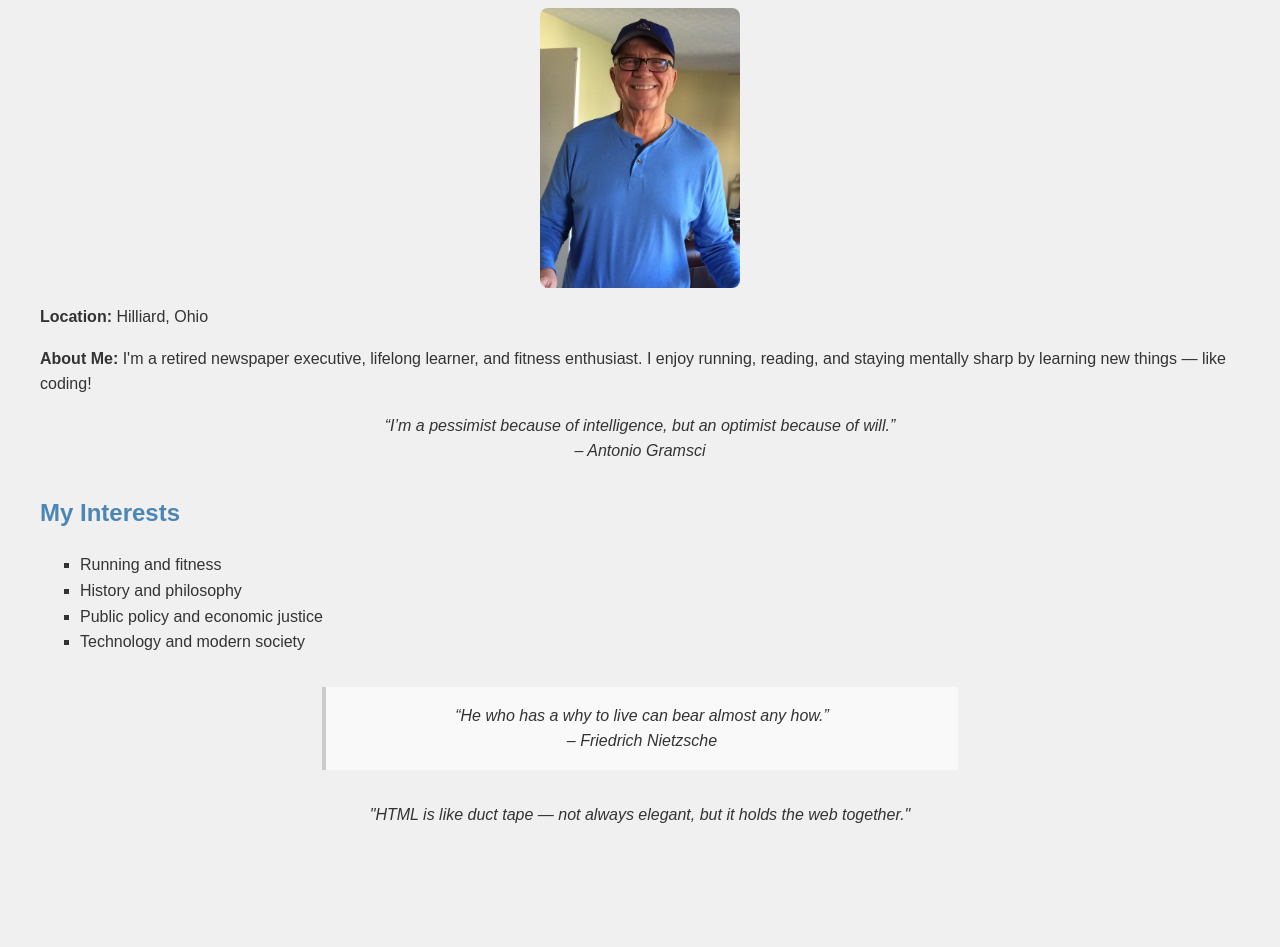
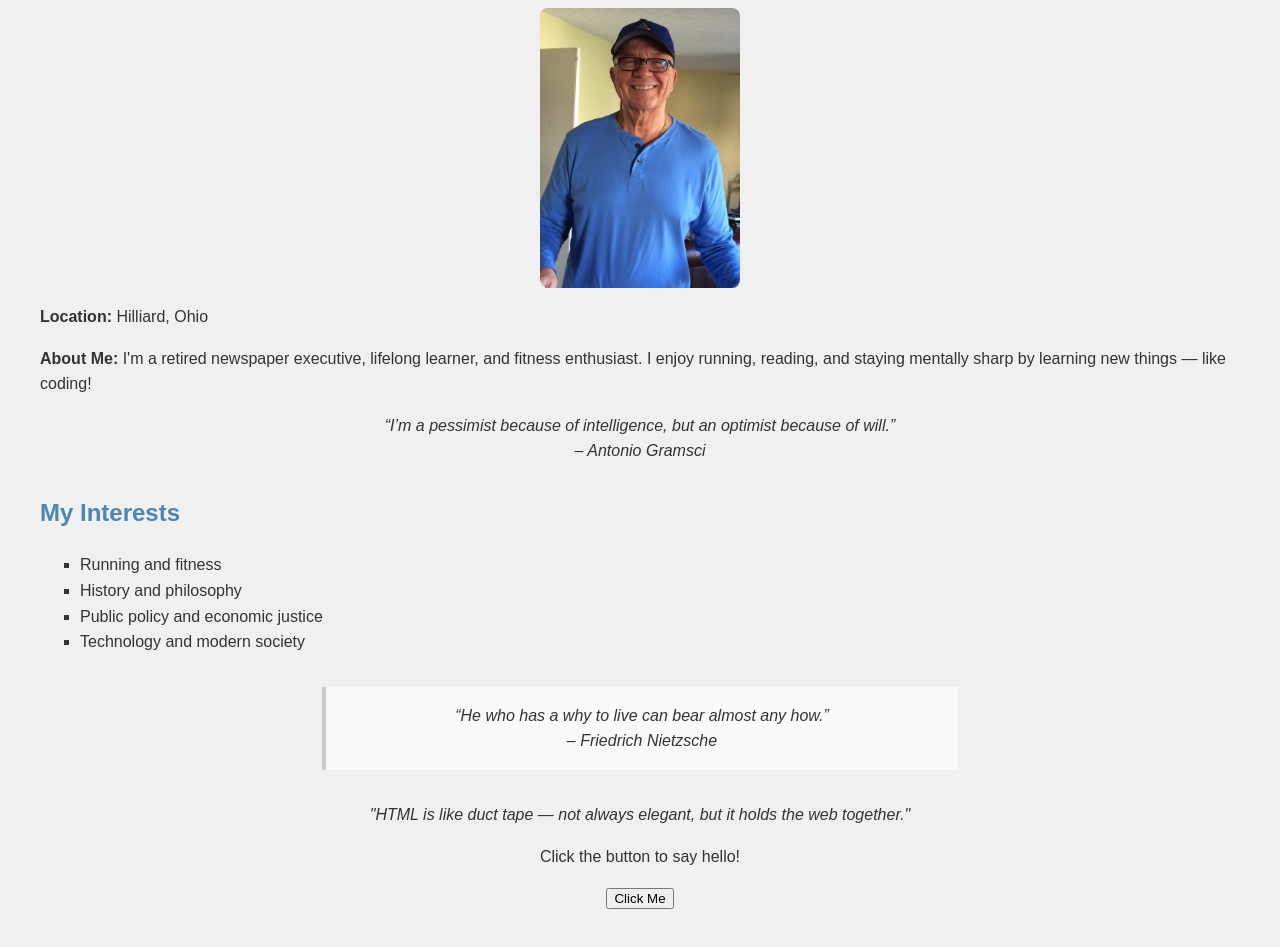
Before and after one commit to Warchant0331/Warchant0331.github.io, a plain HTML site: page index.html in a window 1280 px wide. Shown: the part 105-1052 px from the top of the page. Before the commit the page ends 973 px from the top, so only its background shows below. Drawn offline with Linux system fonts and the light colour scheme.

Commit message:
Update index.html

```diff
--- a/index.html
+++ b/index.html
@@ -58,5 +58,16 @@
 
   <p style="text-align: center;"><em>"HTML is like duct tape — not always elegant, but it holds the web together."</em></p>
 
+  <!-- ✅ JavaScript Demo Section -->
+  <p id="demo" style="text-align: center;">Click the button to say hello!</p>
+  <div style="text-align: center;">
+    <button onclick="sayHello()">Click Me</button>
+  </div>
+
+  <script>
+    function sayHello() {
+      document.getElementById("demo").innerHTML = "Hello, Ray! JavaScript is working!";
+    }
+  </script>
 </body>
 </html>
```
